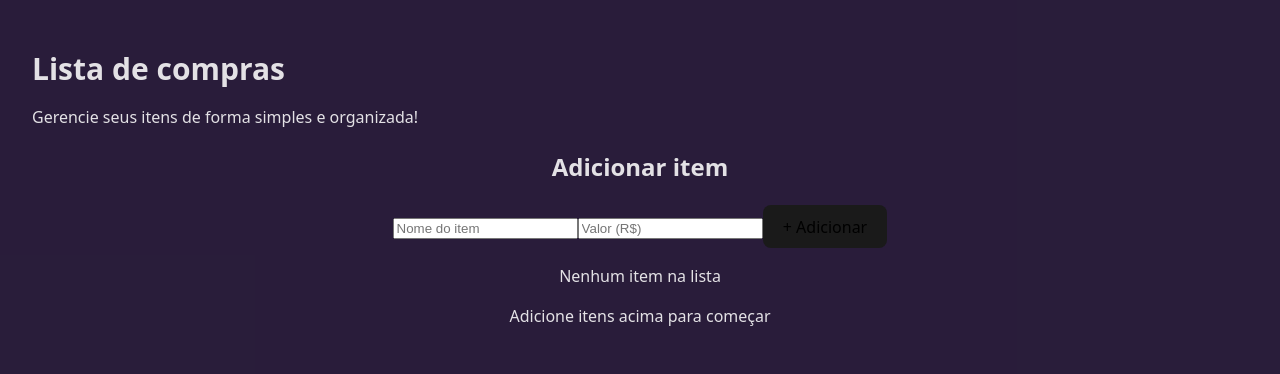
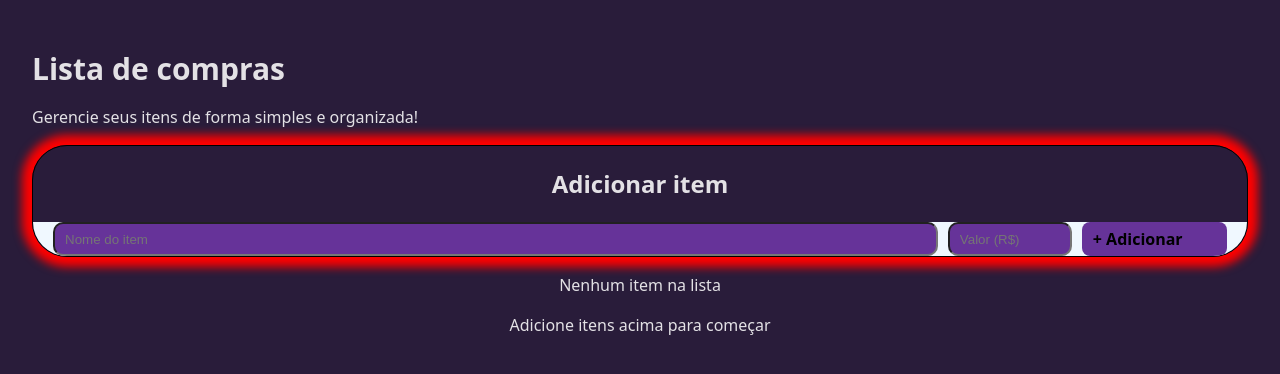
Before and after one commit to yohran1/listCompras, a React (Vite) app: page / in a window 1280 px wide. Shown: the top 374 px of the page. Built offline with nearby package versions, Linux system fonts and the light colour scheme.

Commit message:
Estilização campo de inserção

```diff
--- a/src/App.css
+++ b/src/App.css
@@ -8,6 +8,44 @@
 }
 header{
   text-align: start;
+}
+.boxAddItems{
+  border: 1px solid black;
+  box-shadow: 0px 0px 10px 10px red;
+  border-radius: 35px;
+  overflow: hidden;
+
+}
+.addItems{
+  background-color: aliceblue;
+  display: flex;
+  justify-content: space-between;
+  align-items: center;
+  align-content: center;
+  padding: 0 20px;
+}
+.addItems input{
+  width: 100%;
+  height: 30px;
+  border-radius: 10px;
+  background-color: rebeccapurple;
+  padding: 0 10px;
+}
+.addItems input[type="number"]{
+  width: 100px;
+  margin-left: 10px;
+}
+.addItems button{
+  display: flex;
+  align-items: center;
+  width: 190px;
+  padding: 5px;
+  margin-left: 10px;
+  height: 100%;
+  padding: 5px 10px;
+  background-color: rebeccapurple;
+  font-weight: bold;
+  cursor: pointer;
 }
 h1{
   text-align: start;
--- a/src/App.jsx
+++ b/src/App.jsx
@@ -2,7 +2,7 @@ import perigoIcon from './assets/Perigo.png'
 import { useState, useEffect } from 'react'
 import './App.css'
 import ErrorMSG from './components/ErrorMSG'
-import ListaCompras from './components/listaCompras'
+import ListaCompras from './components/ListaCompras'
 
 function App() {
   // Para pré-carregamento da imagem de perigo
--- a/src/components/ListaCompras.jsx
+++ b/src/components/ListaCompras.jsx
@@ -5,6 +5,10 @@ function ListaCompras({items, formatCurrency, handleEditItem}) {
     const [editandoItemId, setEditandoItemId] = useState(null)
     const [editName, setEditName] = useState('')
     const [editPrice, setEditPrice] = useState('')
+
+    // const lidandoFeito = () => {
+
+    // }
 
     const iniciarEditcao = (id_item, atualName, atualPrice) => {
         setEditandoItemId(id_item)
```
